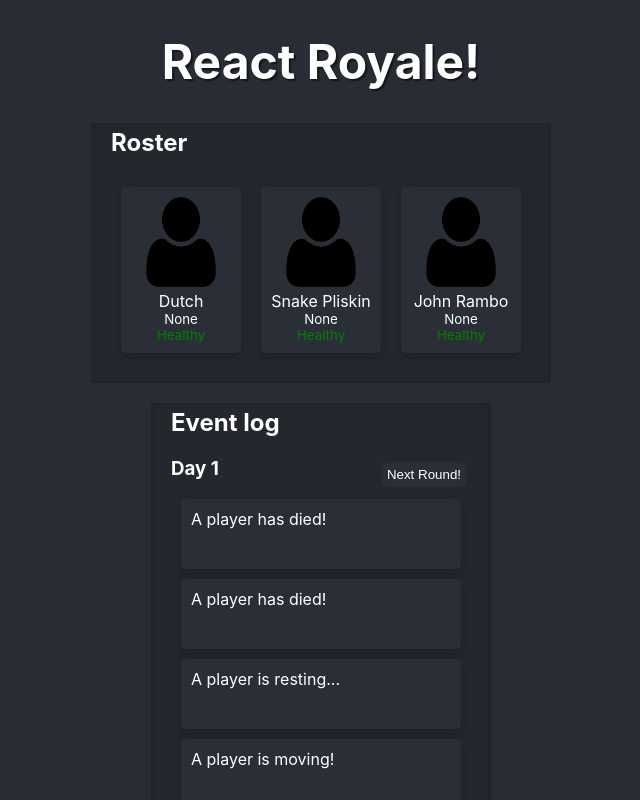
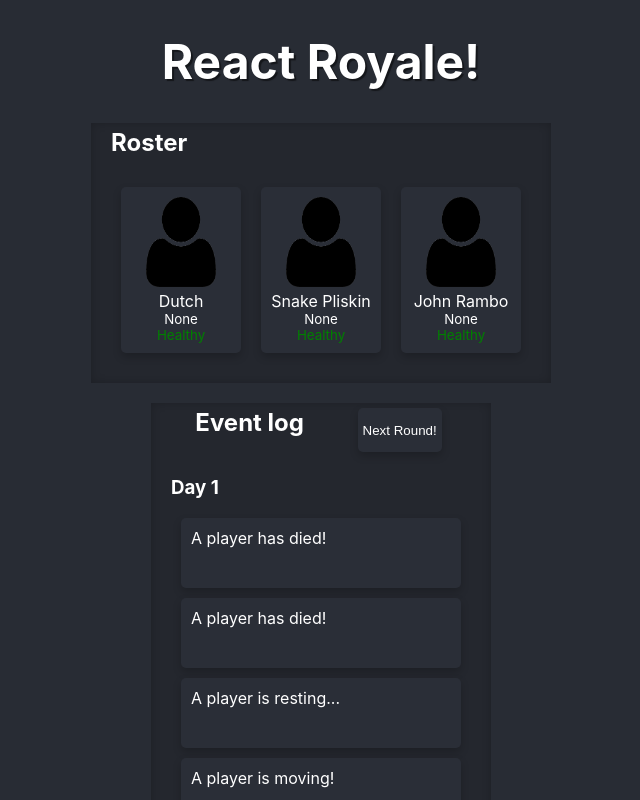
Before and after one commit to Julioevm/react-royale, a React (Create React App) app: page / in a window 1280 px wide. Shown: the top 800 px of the page, without its empty margins (319-959 px from the left). Built offline with nearby package versions, Linux system fonts and the light colour scheme.

Commit message:
Styling.

```diff
--- a/src/components/EventLog.tsx
+++ b/src/components/EventLog.tsx
@@ -12,21 +12,23 @@ export default function EventLog({
 }) {
 	return (
 		<div className="container">
-			<div>
+			<div className="logHeader">
 				<h2>Event log</h2>
 				<button className="roundButton" onClick={nextRound}>
 					Next Round!
 				</button>
 			</div>
 			<div className="eventContainer">
-				{rounds.map((round) => (
+				{rounds
+					.map((round) => (
 						<div className="eventRound">
 							<h3> {round.name}</h3>
 							{round.events.map((event) => (
 								<Event {...event} />
 							))}
 						</div>
-				)).reverse()}
+					))
+					.reverse()}
 			</div>
 		</div>
 	);
--- a/src/components/Style.scss
+++ b/src/components/Style.scss
@@ -56,8 +56,12 @@
 	}
 }
 
+.logHeader {
+	display: flex;
+	justify-content: space-around;
+}
+
 .roundButton {
-	float: right;
 	border: none;
 	border-radius: 5px;
 	padding: 5px;
@@ -66,4 +70,14 @@
 	transition: 0.3s;
 	cursor: pointer;
 	color: v.$text-color;
+	box-shadow: 0 4px 8px 0 rgba(0, 0, 0, 0.2);
 }
+
+.roundButton:hover {
+	background-color: lighten(v.$background, 2);
+	box-shadow: 0 8px 16px 0 rgba(0, 0, 0, 0.2);
+}
+
+.roundButton--active {
+	background-color: lighten(v.$background, 2);
+}
```
Lines whose indentation alone changed are shown as unchanged.
